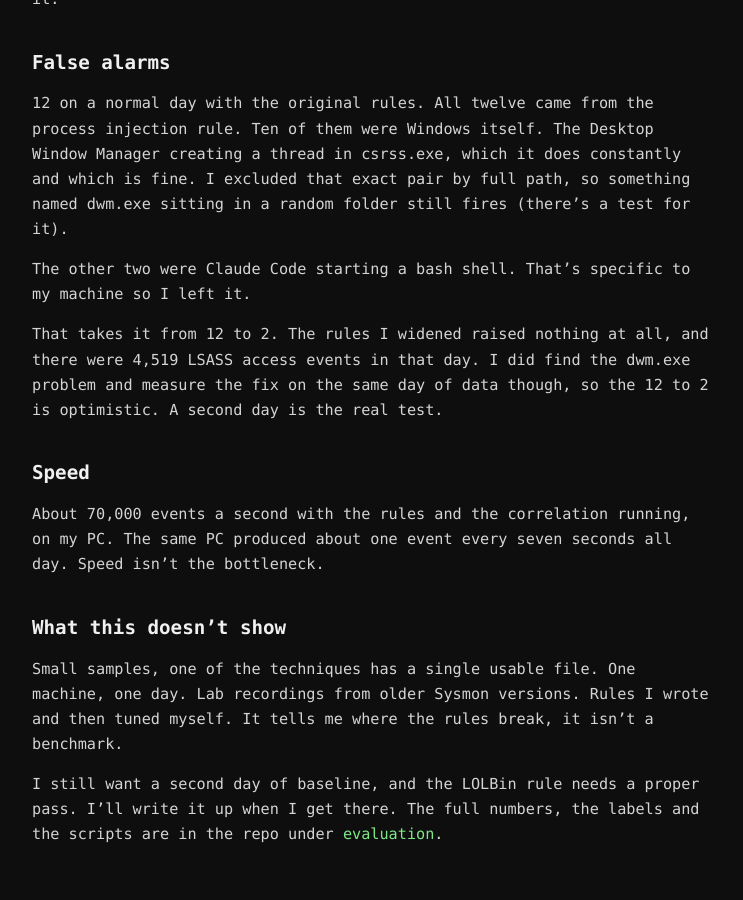
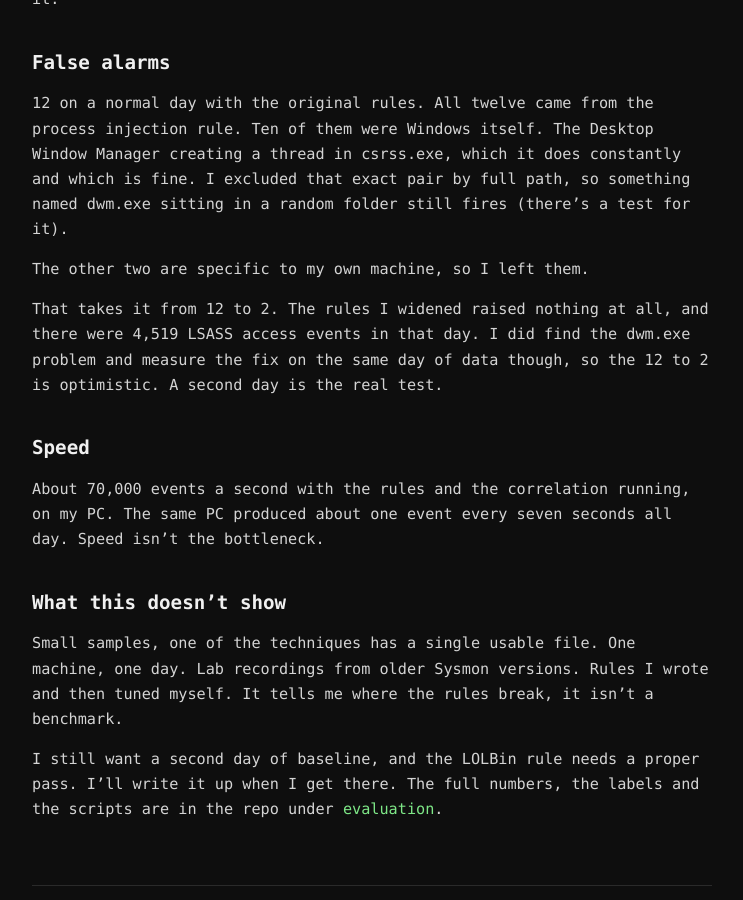
Before and after one commit to noah-fage/noah-fage.github.io, a Jekyll site: the page built from _posts/2026-10-06-scoring-sigil-against-data-i-didnt-write.md, in a window 1280 px wide and 900 px high, scrolled down 1682 px. Shown: the whole window, without its empty margins (268-1011 px from the left). Built offline with Jekyll 4.4.1, drawn with Linux system fonts in a browser that asks for light colours.

Commit message:
reword the false alarm paragraph in the sigil post

```diff
--- a/_posts/2026-10-06-scoring-sigil-against-data-i-didnt-write.md
+++ b/_posts/2026-10-06-scoring-sigil-against-data-i-didnt-write.md
@@ -72,8 +72,7 @@ creating a thread in csrss.exe, which it does constantly and which is fine. I
 excluded that exact pair by full path, so something named dwm.exe sitting in a
 random folder still fires (there's a test for it).
 
-The other two were Claude Code starting a bash shell. That's specific to my
-machine so I left it.
+The other two are specific to my own machine, so I left them.
 
 That takes it from 12 to 2. The rules I widened raised nothing at all, and
 there were 4,519 LSASS access events in that day. I did find the dwm.exe
```
